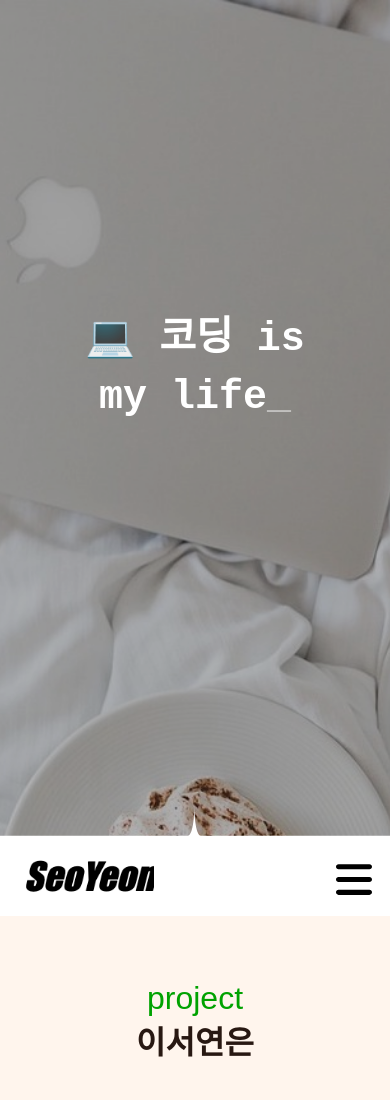
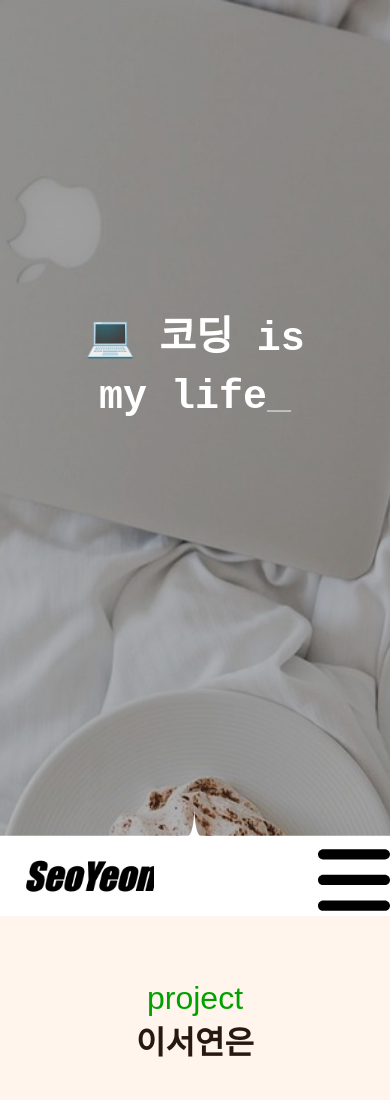
Before and after one commit to seoyeon1123/me, a plain HTML site: page index.html in a window 390 px wide. Shown: the top 1100 px of the page. Drawn offline with Linux system fonts and the light colour scheme; a web font is replaced by a local one.

```diff
--- a/styles/2-header.css
+++ b/styles/2-header.css
@@ -50,7 +50,7 @@ li.header__nav-item{
     height: var(--height-toolbar);
     background-image: url(/images/bars-solid.svg);
     background-size: contain;
-    background-size: 50%;
+    background-size: 100%;
     background-repeat: no-repeat;
     background-position: center;
   }
```
